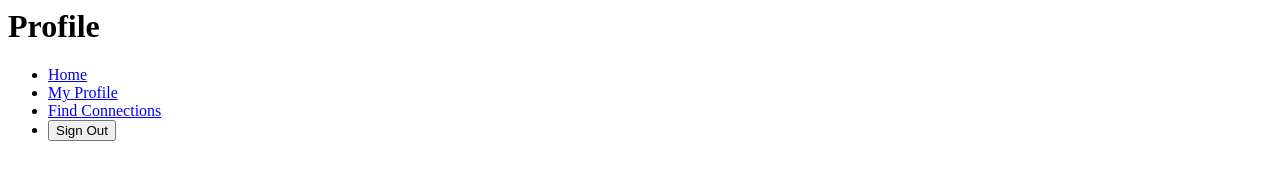
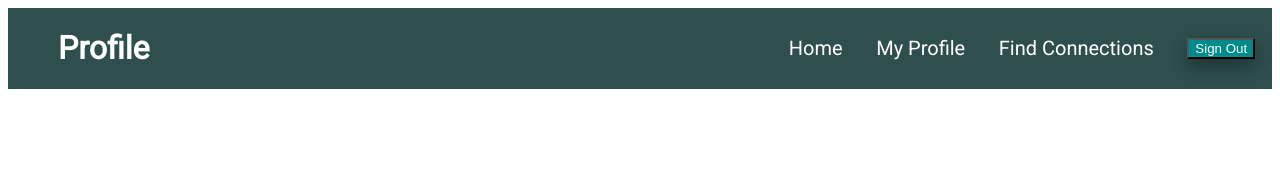
Before and after one commit to mjphilli/flex_navbar, a plain HTML site: page index.html in a window 1280 px wide. Drawn offline with Linux system fonts and the light colour scheme.

Commit message:
Added css

```diff
--- a/index.html
+++ b/index.html
@@ -1,3 +1,13 @@
+<!DOCTYPE html>
+<html lang="en">
+<head>
+    <meta charset="UTF-8">
+    <meta http-equiv="X-UA-Compatible" content="IE=edge">
+    <meta name="viewport" content="width=device-width, initial-scale=1.0">
+    <title>Flex Navbar</title>
+    <link rel="stylesheet" type="text/css" href="style.css">
+</head>
+<body>
     <div class="nav">
         <h1 class="nav-title">Profile</h1>
         <ul class="nav-links">
@@ -7,3 +17,5 @@
             <li><button class="btn">Sign Out</button></li>
         </ul>
     </div>
+</body>
+</html>
--- a/style.css
+++ b/style.css
@@ -0,0 +1,33 @@
+@import url('https://fonts.googleapis.com/css2?family=Roboto&display=swap');
+
+.nav {
+    display: flex;
+    background-color: darkslategray;
+    justify-content: space-between;
+    align-items: center;
+    font-family: 'Roboto', sans-serif;
+}
+.nav-title {
+    color:white;
+    margin-left: 50px;
+}
+.nav-links {
+    display: flex;
+    color: white;
+    align-items: center;
+    justify-content: space-around;
+    width: 500px;
+}
+a {
+    color: white;
+    text-decoration: none;
+    font-size: 20px;
+}
+li {
+    list-style: none;
+}
+button {
+    background-color: darkcyan;
+    color:white;
+    box-shadow: 0 8px 16px 0 rgba(0,0,0,0.2), 0 6px 20px 0 rgba(0,0,0,0.19);
+}
```
Lines whose indentation alone changed are shown as unchanged.
